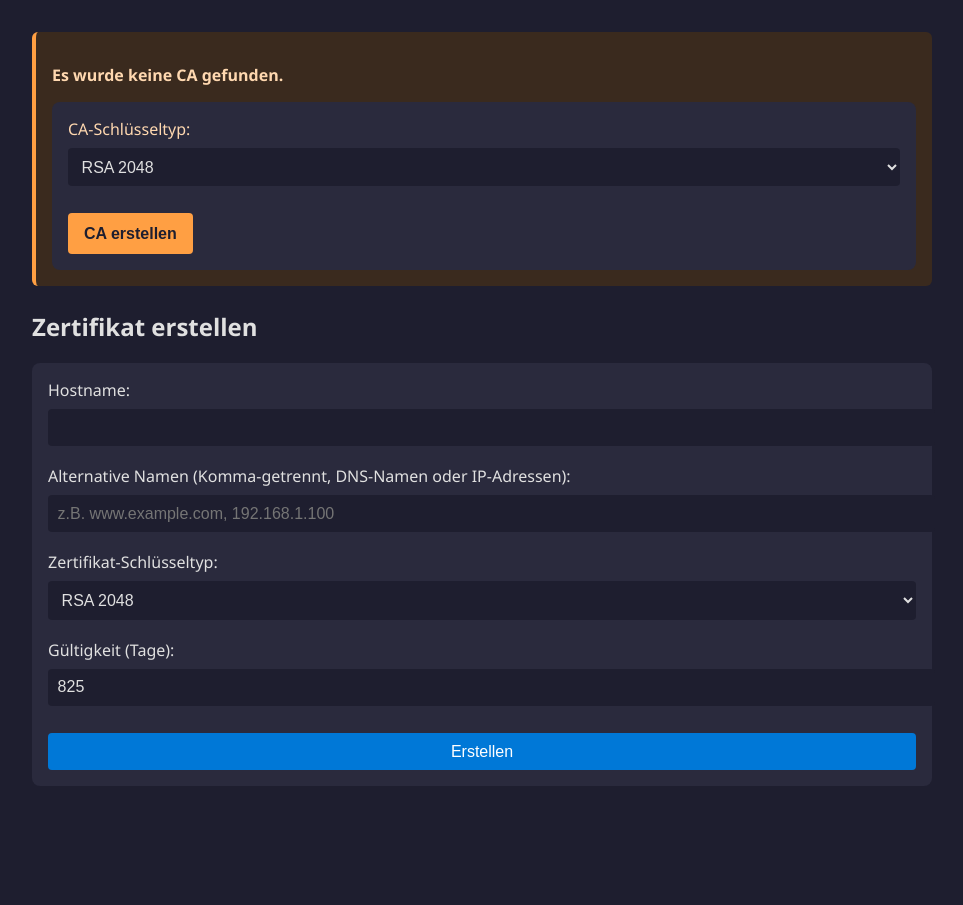
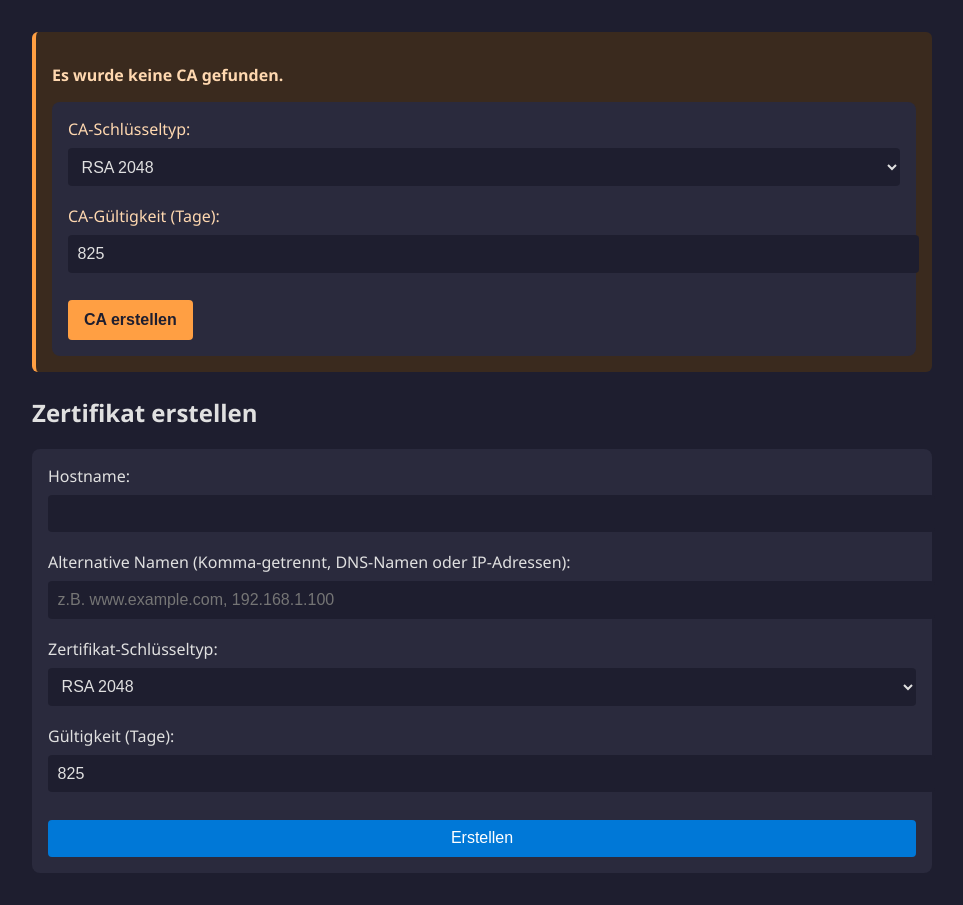
Before and after one commit to wlanboy/caweb, a FastAPI app: page / in a window 1280 px wide. Shown: the part 98-1003 px from the top of the page, without its empty margins (158-1121 px from the left). Before the commit the page ends 884 px from the top, so only its background shows below. Run offline with FastAPI, Linux system fonts and the light colour scheme.

Commit message:
hostname wird jetzt vor der Pfadnutzung gegen validate_safe_name() geprüft, genau wie im Download-Endpoint. HTTP 400, wenn keine CA vorhanden ist — verhindert den FileNotFoundError Generischer {% if error %}-Block, der die Fehlermeldung anzeigt (dieselbe .ca-warning-Klasse wie die bestehende CA-Warnung) Hartcodierter Wert durch den Parameter ersetzt, mit denselben Grenzen (1–7300 Tage)

```diff
--- a/main.py
+++ b/main.py
@@ -79,7 +79,17 @@ async def create_cert(
     cert_key_type: str = Form(...),
     validity_days: int = Form(825)
 ):
+    if not validate_safe_name(hostname):
+        raise HTTPException(status_code=400, detail="Ungültiger Hostname")
+
     ca_exists = CA_CERT.exists() and CA_KEY.exists()
+
+    if not ca_exists:
+        return templates.TemplateResponse(
+            request, "form.html",
+            {"ca_exists": False, "key_types": KEY_TYPES, "error": "Bitte zuerst eine CA erstellen."},
+            status_code=400,
+        )
 
     # Gültigkeit begrenzen (1 Tag bis 10 Jahre)
     validity_days = max(1, min(validity_days, 3650))
@@ -207,7 +217,7 @@ async def download_ca(filename: str):
     return FileResponse(full_path, filename=filename)
 
 @app.post("/create-ca", response_class=HTMLResponse)
-async def create_ca(request: Request, ca_key_type: str = Form(...)):
+async def create_ca(request: Request, ca_key_type: str = Form(...), ca_validity_days: int = Form(825)):
     CERT_DIR.mkdir(parents=True, exist_ok=True)
 
     # Key generieren
@@ -231,7 +241,7 @@ async def create_ca(request: Request, ca_key_type: str = Form(...)):
         .public_key(key.public_key())
         .serial_number(x509.random_serial_number())
         .not_valid_before(datetime.now(timezone.utc))
-        .not_valid_after(datetime.now(timezone.utc) + timedelta(days=825))
+        .not_valid_after(datetime.now(timezone.utc) + timedelta(days=max(1, min(ca_validity_days, 7300))))
         .add_extension(x509.BasicConstraints(ca=True, path_length=None), critical=True)
         .sign(key, hashes.SHA256())
     )
--- a/templates/form.html
+++ b/templates/form.html
@@ -14,6 +14,9 @@
         {% endfor %}
       </select>
     </label>
+    <label>CA-Gültigkeit (Tage):
+      <input type="number" name="ca_validity_days" value="825" min="1" max="7300">
+    </label>
     <button type="submit" class="ca-button">CA erstellen</button>
   </form>
 </div>
@@ -22,6 +25,12 @@
 {% if ca_created %}
 <div class="ca-success">
   <p><strong>CA erfolgreich erstellt!</strong></p>
+</div>
+{% endif %}
+
+{% if error %}
+<div class="ca-warning">
+  <p><strong>Fehler:</strong> {{ error }}</p>
 </div>
 {% endif %}
 
```
